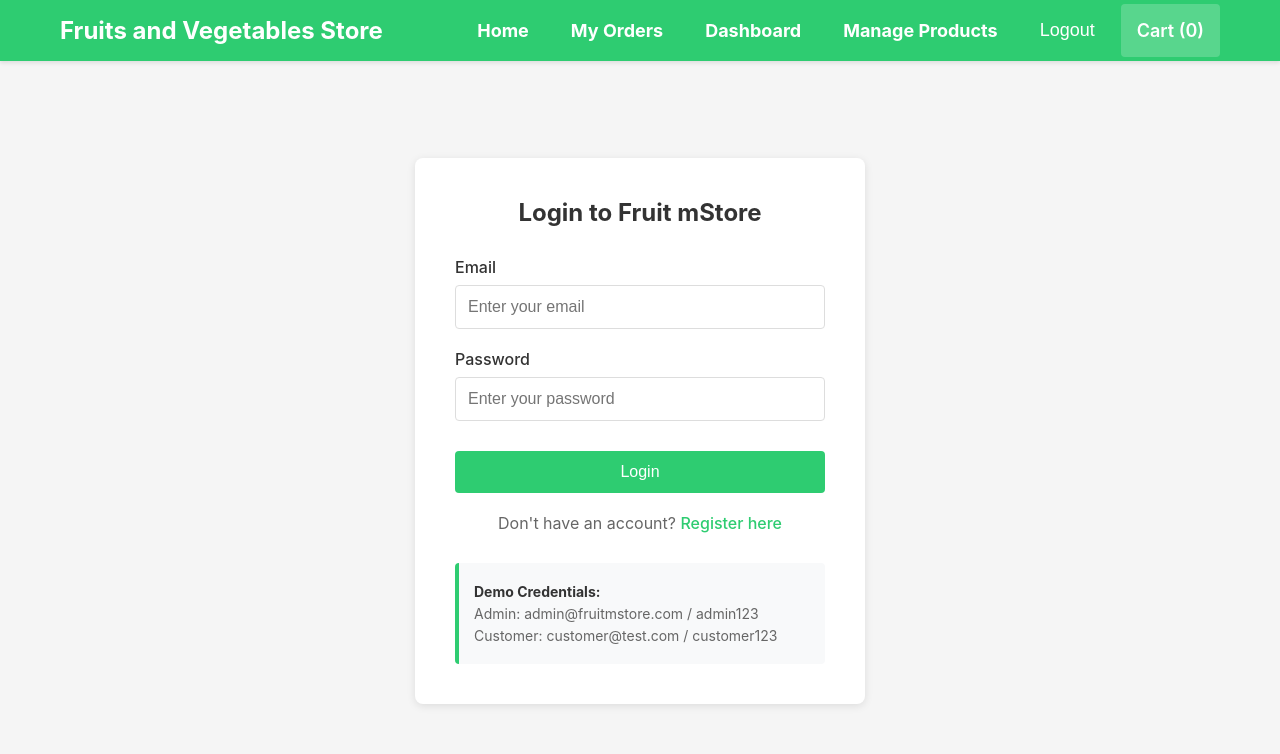
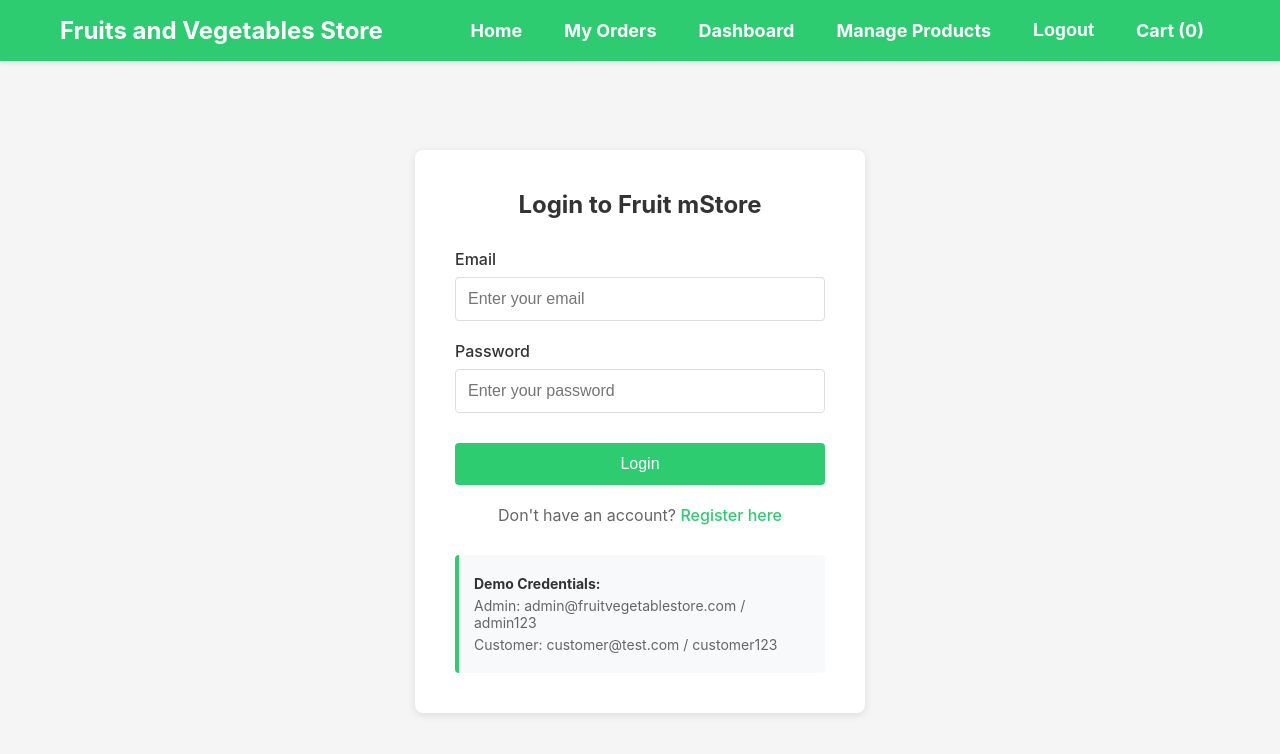
Before and after one commit to Aarib-Baig/Web_CCP, a React (Create React App) app in the folder frontend/: page /login in a window 1280 px wide. Shown: the top 754 px of the page. Built offline with nearby package versions, Linux system fonts and the light colour scheme; no server answers; sample sign-in values are in the browser's storage.

Commit message:
item add logic fix

```diff
--- a/frontend/src/components/Navbar.css
+++ b/frontend/src/components/Navbar.css
@@ -46,7 +46,7 @@
 }
 
 .nav-link:hover {
-  background-color: rgba(255, 255, 255, 0.1);
+  background-color: rgba(255, 255, 255, 0.295);
 }
 
 .user-name {
@@ -54,13 +54,12 @@
 }
 
 .logout-btn {
-  font-weight: 500;
+  font-weight: bold;
 }
 
 .cart-link {
-  font-weight: 600;
-  background-color: rgba(255, 255, 255, 0.2);
   border-radius: 4px;
+  font-weight: bold;
 }
 
 .cart-link:hover {
--- a/frontend/src/components/Navbar.js
+++ b/frontend/src/components/Navbar.js
@@ -62,9 +62,11 @@ function Navbar() {
           )}
 
           <li className="nav-item">
-            <Link to="/cart" className="nav-link cart-link">
-              Cart ({getCartCount()})
-            </Link>
+            {user && (
+              <Link to="/cart" className="nav-link cart-link">
+                Cart ({getCartCount()})
+              </Link>
+            )}
           </li>
         </ul>
       </div>
--- a/frontend/src/index.js
+++ b/frontend/src/index.js
@@ -4,7 +4,6 @@ import axios from 'axios';
 import './index.css';
 import App from './App';
 
-// Set API base URL for production
 axios.defaults.baseURL = process.env.REACT_APP_API_URL || '';
 
 const root = ReactDOM.createRoot(document.getElementById('root'));
--- a/frontend/src/pages/Checkout.js
+++ b/frontend/src/pages/Checkout.js
@@ -138,7 +138,7 @@ function Checkout() {
                     checked={paymentMethod === 'Online Payment'}
                     onChange={function (e) { setPaymentMethod(e.target.value); }}
                   />
-                  <span>Online Payment (Mock)</span>
+                  <span>Online Payment (Test)</span>
                 </label>
               </div>
             </div>
--- a/frontend/src/pages/Home.js
+++ b/frontend/src/pages/Home.js
@@ -1,9 +1,13 @@
 import React, { useState, useEffect, useContext } from 'react';
 import axios from 'axios';
+import { useNavigate } from 'react-router-dom';
 import { CartContext } from '../context/CartContext';
+import { AuthContext } from '../context/AuthContext';
 import './Home.css';
 
 function Home() {
+  const { user } = useContext(AuthContext);
+  const navigate = useNavigate();
   const [products, setProducts] = useState([]);
   const [selectedCategory, setSelectedCategory] = useState('All');
   const [showInStockOnly, setShowInStockOnly] = useState(false);
@@ -55,6 +59,11 @@ function Home() {
     if (!product.stockStatus) {
       alert('This product is out of stock');
       return;
+    }
+    if(!user){
+      alert('Please login to add to cart');
+      navigate('/login');
+      return
     }
     addToCart(product);
     alert(product.name + ' added to cart!');
--- a/frontend/src/pages/Login.js
+++ b/frontend/src/pages/Login.js
@@ -78,7 +78,7 @@ function Login() {
 
         <div className="demo-credentials">
           <p><strong>Demo Credentials:</strong></p>
-          <p>Admin: admin@fruitmstore.com / admin123</p>
+          <p>Admin: admin@fruitvegetablestore.com / admin123</p>
           <p>Customer: customer@test.com / customer123</p>
         </div>
       </div>
```
